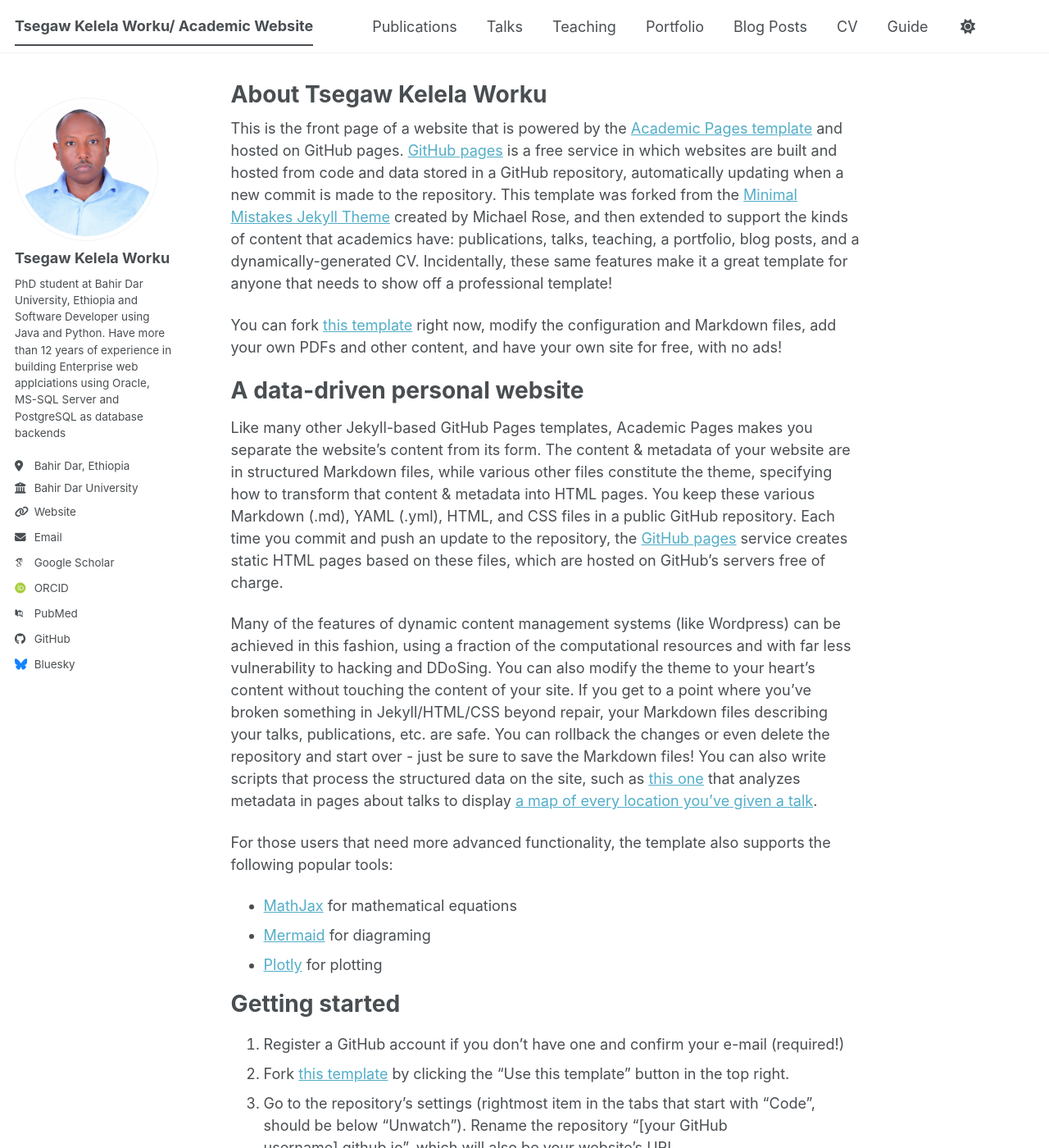
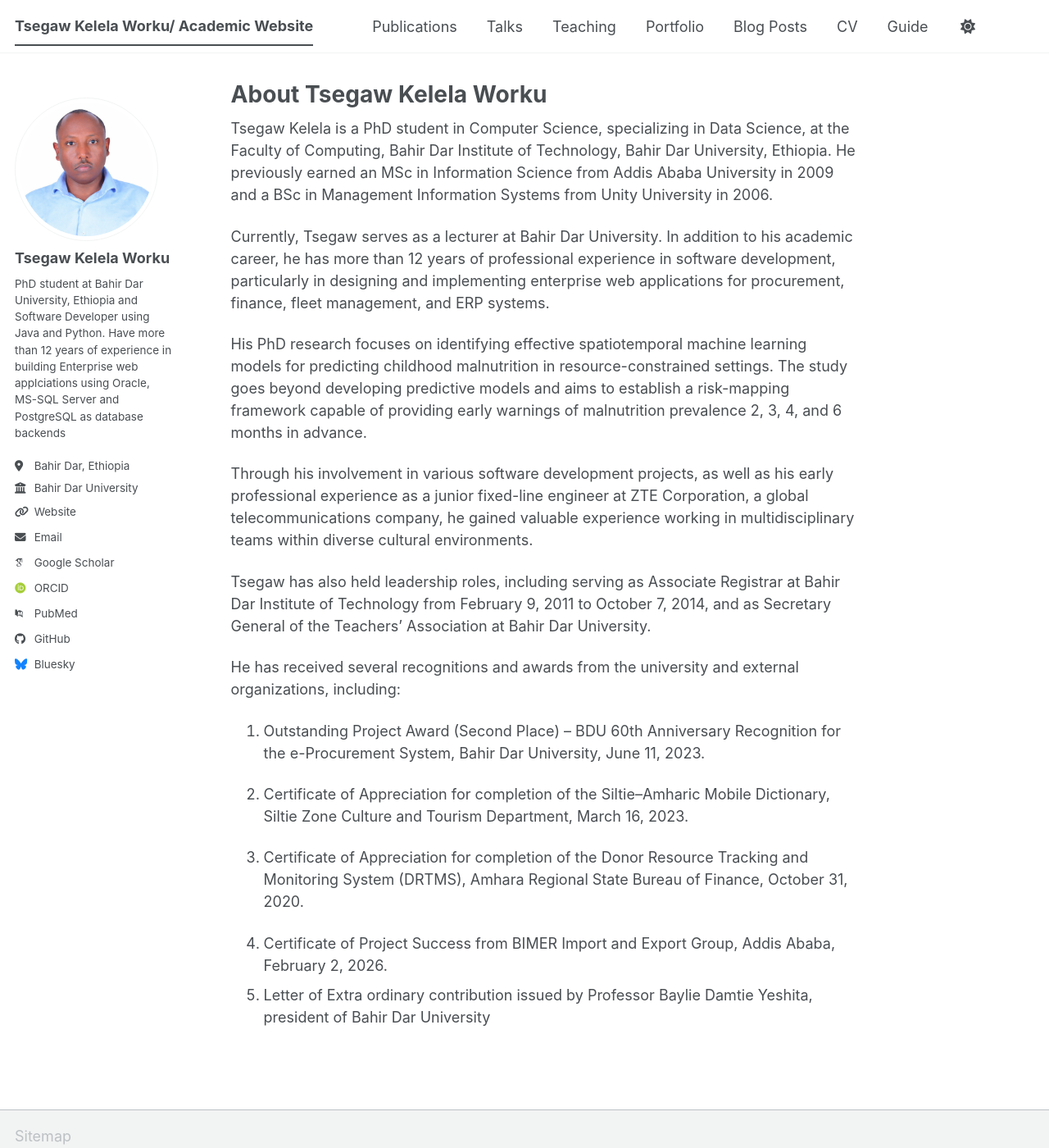
Before and after one commit to tsegaw-DS/tsegaw-DS.github.io, a Jekyll site: the page built from _pages/about.md, in a window 1280 px wide and 1400 px high. Shown: the whole window at 82% size. Built offline with Jekyll 4.4.1, drawn with Linux system fonts in a browser that asks for light colours; some web fonts are replaced; a script bundle is joined from its source files by our own code; library files that are not in the unit come from our copies; some of the changed text lies outside the part shown.

Commit message:
Update about.md

```diff
--- a/_pages/about.md
+++ b/_pages/about.md
@@ -6,51 +6,23 @@ redirect_from:
   - /about/
   - /about.html
 ---
+Tsegaw Kelela is a PhD student in Computer Science, specializing in Data Science, at the Faculty of Computing, Bahir Dar Institute of Technology, Bahir Dar University, Ethiopia. He previously earned an MSc in Information Science from Addis Ababa University in 2009 and a BSc in Management Information Systems from Unity University in 2006.
 
-This is the front page of a website that is powered by the [Academic Pages template](https://github.com/academicpages/academicpages.github.io) and hosted on GitHub pages. [GitHub pages](https://pages.github.com) is a free service in which websites are built and hosted from code and data stored in a GitHub repository, automatically updating when a new commit is made to the repository. This template was forked from the [Minimal Mistakes Jekyll Theme](https://mmistakes.github.io/minimal-mistakes/) created by Michael Rose, and then extended to support the kinds of content that academics have: publications, talks, teaching, a portfolio, blog posts, and a dynamically-generated CV. Incidentally, these same features make it a great template for anyone that needs to show off a professional template!
+Currently, Tsegaw serves as a lecturer at Bahir Dar University. In addition to his academic career, he has more than 12 years of professional experience in software development, particularly in designing and implementing enterprise web applications for procurement, finance, fleet management, and ERP systems.
 
- You can fork [this template](https://github.com/academicpages/academicpages.github.io) right now, modify the configuration and Markdown files, add your own PDFs and other content, and have your own site for free, with no ads!
+His PhD research focuses on identifying effective spatiotemporal machine learning models for predicting childhood malnutrition in resource-constrained settings. The study goes beyond developing predictive models and aims to establish a risk-mapping framework capable of providing early warnings of malnutrition prevalence 2, 3, 4, and 6 months in advance.
 
-A data-driven personal website
-======
-Like many other Jekyll-based GitHub Pages templates, Academic Pages makes you separate the website's content from its form. The content & metadata of your website are in structured Markdown files, while various other files constitute the theme, specifying how to transform that content & metadata into HTML pages. You keep these various Markdown (.md), YAML (.yml), HTML, and CSS files in a public GitHub repository. Each time you commit and push an update to the repository, the [GitHub pages](https://pages.github.com/) service creates static HTML pages based on these files, which are hosted on GitHub's servers free of charge.
+Through his involvement in various software development projects, as well as his early professional experience as a junior fixed-line engineer at ZTE Corporation, a global telecommunications company, he gained valuable experience working in multidisciplinary teams within diverse cultural environments.
 
-Many of the features of dynamic content management systems (like Wordpress) can be achieved in this fashion, using a fraction of the computational resources and with far less vulnerability to hacking and DDoSing. You can also modify the theme to your heart's content without touching the content of your site. If you get to a point where you've broken something in Jekyll/HTML/CSS beyond repair, your Markdown files describing your talks, publications, etc. are safe. You can rollback the changes or even delete the repository and start over - just be sure to save the Markdown files! You can also write scripts that process the structured data on the site, such as [this one](https://github.com/academicpages/academicpages.github.io/blob/master/talkmap.ipynb) that analyzes metadata in pages about talks to display [a map of every location you've given a talk](https://academicpages.github.io/talkmap.html).
+Tsegaw has also held leadership roles, including serving as Associate Registrar at Bahir Dar Institute of Technology from February 9, 2011 to October 7, 2014, and as Secretary General of the Teachers’ Association at Bahir Dar University.
 
-For those users that need more advanced functionality, the template also supports the following popular tools:
-- [MathJax](https://www.mathjax.org/) for mathematical equations
-- [Mermaid](https://mermaid.js.org/) for diagraming
-- [Plotly](https://plotly.com/javascript/) for plotting
+He has received several recognitions and awards from the university and external organizations, including:
 
-Getting started
-======
-1. Register a GitHub account if you don't have one and confirm your e-mail (required!)
-1. Fork [this template](https://github.com/academicpages/academicpages.github.io) by clicking the "Use this template" button in the top right.
-1. Go to the repository's settings (rightmost item in the tabs that start with "Code", should be below "Unwatch"). Rename the repository "[your GitHub username].github.io", which will also be your website's URL.
-1. Set site-wide configuration and create content & metadata (see below -- also see [this set of diffs](https://archive.is/3TPas) showing what files were changed to set up [an example site](https://getorg-testacct.github.io) for a user with the username "getorg-testacct")
-1. Upload any files (like PDFs, .zip files, etc.) to the files/ directory. They will appear at https://[your GitHub username].github.io/files/example.pdf.
-1. Check status by going to the repository settings, in the "GitHub pages" section
+1. Outstanding Project Award (Second Place) – BDU 60th Anniversary Recognition for the e-Procurement System, Bahir Dar University, June 11, 2023.
 
-Site-wide configuration
-------
-The main configuration file for the site is in the base directory in [_config.yml](https://github.com/academicpages/academicpages.github.io/blob/master/_config.yml), which defines the content in the sidebars and other site-wide features. You will need to replace the default variables with ones about yourself and your site's github repository. The configuration file for the top menu is in [_data/navigation.yml](https://github.com/academicpages/academicpages.github.io/blob/master/_data/navigation.yml). For example, if you don't have a portfolio or blog posts, you can remove those items from that navigation.yml file to remove them from the header.
+2. Certificate of Appreciation for completion of the Siltie–Amharic Mobile Dictionary, Siltie Zone Culture and Tourism Department, March 16, 2023.
 
-Create content & metadata
-------
-For site content, there is one Markdown file for each type of content, which are stored in directories like _publications, _talks, _posts, _teaching, or _pages. For example, each talk is a Markdown file in the [_talks directory](https://github.com/academicpages/academicpages.github.io/tree/master/_talks). At the top of each Markdown file is structured data in YAML about the talk, which the theme will parse to do lots of cool stuff. The same structured data about a talk is used to generate the list of talks on the [Talks page](https://academicpages.github.io/talks), each [individual page](https://academicpages.github.io/talks/2012-03-01-talk-1) for specific talks, the talks section for the [CV page](https://academicpages.github.io/cv), and the [map of places you've given a talk](https://academicpages.github.io/talkmap.html) (if you run this [python file](https://github.com/academicpages/academicpages.github.io/blob/master/talkmap.py) or [Jupyter notebook](https://github.com/academicpages/academicpages.github.io/blob/master/talkmap.ipynb), which creates the HTML for the map based on the contents of the _talks directory).
+3. Certificate of Appreciation for completion of the Donor Resource Tracking and Monitoring System (DRTMS), Amhara Regional State Bureau of Finance, October 31, 2020.
 
-**Markdown generator**
-
-The repository includes [a set of Jupyter notebooks](https://github.com/academicpages/academicpages.github.io/tree/master/markdown_generator
-) that converts a CSV containing structured data about talks or presentations into individual Markdown files that will be properly formatted for the Academic Pages template. The sample CSVs in that directory are the ones I used to create my own personal website at stuartgeiger.com. My usual workflow is that I keep a spreadsheet of my publications and talks, then run the code in these notebooks to generate the Markdown files, then commit and push them to the GitHub repository.
-
-How to edit your site's GitHub repository
-------
-Many people use a git client to create files on their local computer and then push them to GitHub's servers. If you are not familiar with git, you can directly edit these configuration and Markdown files directly in the github.com interface. Navigate to a file (like [this one](https://github.com/academicpages/academicpages.github.io/blob/master/_talks/2012-03-01-talk-1.md) and click the pencil icon in the top right of the content preview (to the right of the "Raw | Blame | History" buttons). You can delete a file by clicking the trashcan icon to the right of the pencil icon. You can also create new files or upload files by navigating to a directory and clicking the "Create new file" or "Upload files" buttons.
-
-Example: editing a Markdown file for a talk
-![Editing a Markdown file for a talk](/images/editing-talk.png)
-
-For more info
-------
-More info about configuring Academic Pages can be found in [the guide](https://academicpages.github.io/markdown/), the [growing wiki](https://github.com/academicpages/academicpages.github.io/wiki), and you can always [ask a question on GitHub](https://github.com/academicpages/academicpages.github.io/discussions). The [guides for the Minimal Mistakes theme](https://mmistakes.github.io/minimal-mistakes/docs/configuration/) (which this theme was forked from) might also be helpful.
+4. Certificate of Project Success from BIMER Import and Export Group, Addis Ababa, February 2, 2026.
+5. Letter of Extra ordinary contribution issued by Professor Baylie Damtie Yeshita, president of Bahir Dar University
```
